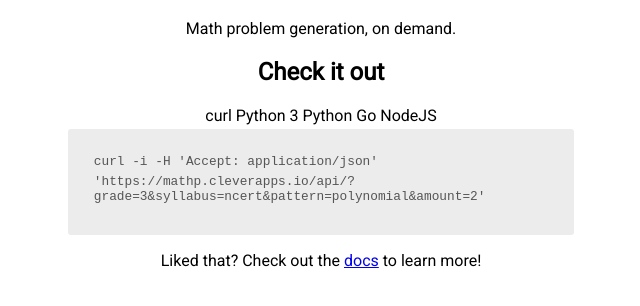
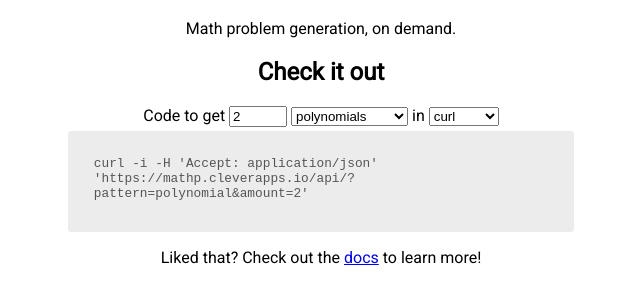
Before and after one commit to vikramdurai/mathp, a plain HTML site: page index.html in a window 1280 px wide. Shown: the part 88-394 px from the top of the page, without its empty margins (319-959 px from the left). Drawn offline with nearby package versions, Linux system fonts and the light colour scheme.

Commit message:
Made home page much more friendly, simplified request URLs

```diff
--- a/index.html
+++ b/index.html
@@ -53,6 +53,10 @@
         }
         .code .line.indent.one {margin-left:2em;}
         .code .line.indent.two {margin-left:4em;}
+
+        #amount {
+            width: 50px;
+        }
     </style>
 </head>
 <body>
@@ -61,27 +65,43 @@
         <p>Math problem generation, on demand.</p>
     </div>
     <h2>Check it out</h2>
-    <span class="demo-code-option" onclick="codeChange(1)">curl</span> <span class="demo-code-option" onclick="codeChange(2)">Python 3</span> <span class="demo-code-option" onclick="codeChange(3)">Python</span> <span class="demo-code-option"  onclick="codeChange(4)">Go</span> <span class="demo-code-option" onclick="codeChange(5)">NodeJS</span>
+    Code to get <input type="number" onchange="codeChange()" id="amount" value="2" min="1"> <select id="topic" onchange="codeChange()">
+        <option value="polynomial" selected>polynomials</option>
+        <option value="linearequation">linear equations</option>
+        <option value="quadractic">quadractics</option>
+    </select> in <select id="lang" onchange="codeChange()">
+        <option value="curl" selected>curl</option>
+        <option value="python3">python3</option>
+        <option value="python">python</option>
+        <option value="golang">golang</option>
+        <option value="nodejs">nodejs</option>
+    </select>
+    <!-- <span class="demo-code-option" onclick="codeChange(1)">curl</span> <span class="demo-code-option" onclick="codeChange(2)">Python 3</span> <span class="demo-code-option" onclick="codeChange(3)">Python</span> <span class="demo-code-option"  onclick="codeChange(4)">Go</span> <span class="demo-code-option" onclick="codeChange(5)">NodeJS</span> -->
     <div id="demo">
-            <div class='code'><div class='line'>curl -i -H 'Accept: application/json'</div><div class='line'>'https://mathp.cleverapps.io/api/?grade=3&syllabus=ncert&pattern=polynomial&amount=2'</div></div>
+            <div class='code'><div class='line'>curl -i -H 'Accept: application/json' 'https://mathp.cleverapps.io/api/?pattern=polynomial&amount=2'</div></div>
     </div>
     <p>Liked that? Check out the <a href="https://github.com/vikramdurai/mathp/blob/master/readme.md">docs</a> to learn more!</p>
     <script src="https://code.jquery.com/jquery-1.12.4.min.js"></script>
 <script>
-        // this code controls the dynamic code part
-        var selections = [
-            null,
-            "<div class='code'><div class='line'>curl -i -H 'Accept: application/json'</div><div class='line'>'https://mathp.cleverapps.io/api/?grade=3&syllabus=ncert&pattern=polynomial&amount=2'</div></div>", // curl
-            "<div class='code'><div class='line'>import urllib.request</div><div class='line'>import json</div><div class='line'>with open(urllib.request.urlopen('https://mathp.cleverapps.io/api/?grade=3&syllabus=ncert&pattern=polynomial&amount=2')) as u:<div class='line indent one'>print(json.loads(u.read()))</div></div>", // python3
-            "<div class='code'><div class='line'>from urllib2 import urlopen</div><div class='line'>from json import loads</div><div class='line'>url = 'https://mathp.cleverapps.io/api/?grade=3&syllabus=ncert&mode=algebra&pattern=polynomial&amount=3'</div><div class='line'>print(loads(urlopen(url).read()))</div>", // python
-            "<div class='code'><div class='line'>package main</div><div class='line'>&nbsp</div><div class='line'>import (</div><div class='line indent one'>\"fmt\"</div><div class='line indent one'>\"io/ioutil\"</div><div class='line indent one'>\"net/http\"</div><div class='line'>)</div><div class='line'>&nbsp</div><div class='line'>func main() {</div><div class='line indent one'>url := \"https://mathp.cleverapps.io/api/?grade=3&syllabus=ncert&mode=algebra&pattern=polynomial&amount=2\"</div><div class='line indent one'>resp, err := http.Get(url)</div><div class='line indent one'>if err != nil {</div><div class='line indent two'>panic(err)</div><div class='line indent one'>}</div><div class='line indent one'>defer resp.Body.Close()</div><div class='line indent one'>html, err := ioutil.ReadAll(resp.Body)</div><div class='line indent one'>if err != nil {</div><div class='line indent two'>panic(err)</div><div class='line indent one'>}</div><div class='line indent one'>fmt.Printf(\"%s\\n\", html)</div><div class='line'>}</div></div>", // golang
-            "<div class='code'><div class='line'>const https = require('https');</div><div class='line'>const url = 'https://mathp.cleverapps.io/api/?grade=3&syllabus=ncert&mode=algebra&pattern=polynomial&amount=2';</div><div class='line'><div class='line'>&nbsp</div><div class='line'>https.get(url, (res) => {</div><div class='line indent one'>res.on('data', (d) => {</div><div class='line indent two'>process.stdout.write(JSON.parse(d))</div><div class='line indent one'>});</div><div class='line'>}).on('error', (e) => console.error(e));</div></div>", // nodejs
-        ];
-        codeChange = function(index) {
-            console.log("Called. Index number", index);
-            var d = selections[index];
-            $("#demo").html(d);
+    var currentValues = {amount: 2, topic: "polynomial", lang: "curl"};
+    urlBuild = function(v) {
+        return 'https://mathp.cleverapps.io/api/?pattern=' + v.topic + '&amount=' + v.amount;
+    };
+    // this code controls the dynamic code part
+    codeChange = function() {
+        var chV = {amount: $("#amount").val(), topic: $("#topic").find(":selected").text(), lang: $("#lang").find(":selected").text()};
+        console.log("Changed values:", chV)
+        currentValues = chV;
+        var u = urlBuild(currentValues);
+        var langSelect = {
+            "curl": "<div class='code'><div class='line'>curl -i -H 'Accept: application/json' " + u + "</div></div>", // curl
+            "python3": "<div class='code'><div class='line'>import urllib.request</div><div class='line'>import json</div><div class='line'>with open(urllib.request.urlopen('"+ u +"')) as u:<div class='line indent one'>print(json.loads(u.read()))</div></div>", // python3
+            "python": "<div class='code'><div class='line'>from urllib2 import urlopen</div><div class='line'>from json import loads</div><div class='line'>url = '"+ u +"'</div><div class='line'>print(loads(urlopen(url).read()))</div>", // python
+            "golang": "<div class='code'><div class='line'>package main</div><div class='line'>&nbsp</div><div class='line'>import (</div><div class='line indent one'>\"fmt\"</div><div class='line indent one'>\"io/ioutil\"</div><div class='line indent one'>\"net/http\"</div><div class='line'>)</div><div class='line'>&nbsp</div><div class='line'>func main() {</div><div class='line indent one'>url := \""+ u +"\"</div><div class='line indent one'>resp, err := http.Get(url)</div><div class='line indent one'>if err != nil {</div><div class='line indent two'>panic(err)</div><div class='line indent one'>}</div><div class='line indent one'>defer resp.Body.Close()</div><div class='line indent one'>html, err := ioutil.ReadAll(resp.Body)</div><div class='line indent one'>if err != nil {</div><div class='line indent two'>panic(err)</div><div class='line indent one'>}</div><div class='line indent one'>fmt.Printf(\"%s\\n\", html)</div><div class='line'>}</div></div>", // golang
+            "nodejs": "<div class='code'><div class='line'>const https = require('https');</div><div class='line'>const url = '"+u+"';</div><div class='line'><div class='line'>&nbsp</div><div class='line'>https.get(url, (res) => {</div><div class='line indent one'>res.on('data', (d) => {</div><div class='line indent two'>process.stdout.write(JSON.parse(d))</div><div class='line indent one'>});</div><div class='line'>}).on('error', (e) => console.error(e));</div></div>", // nodejs
         };
+        $("#demo").html(langSelect[currentValues.lang]);
+    };
     </script>
 </body>
 </html>
```
Also changed, not shown: 2 other files.
